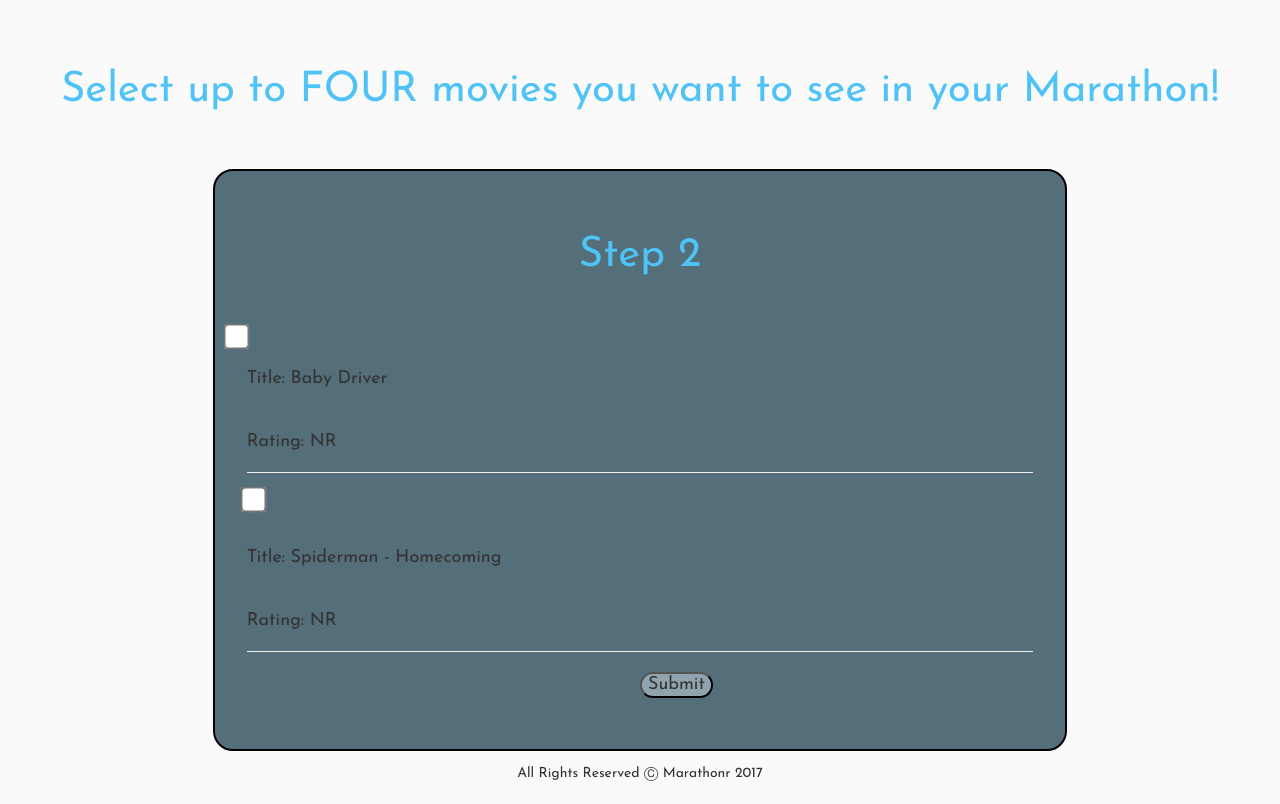
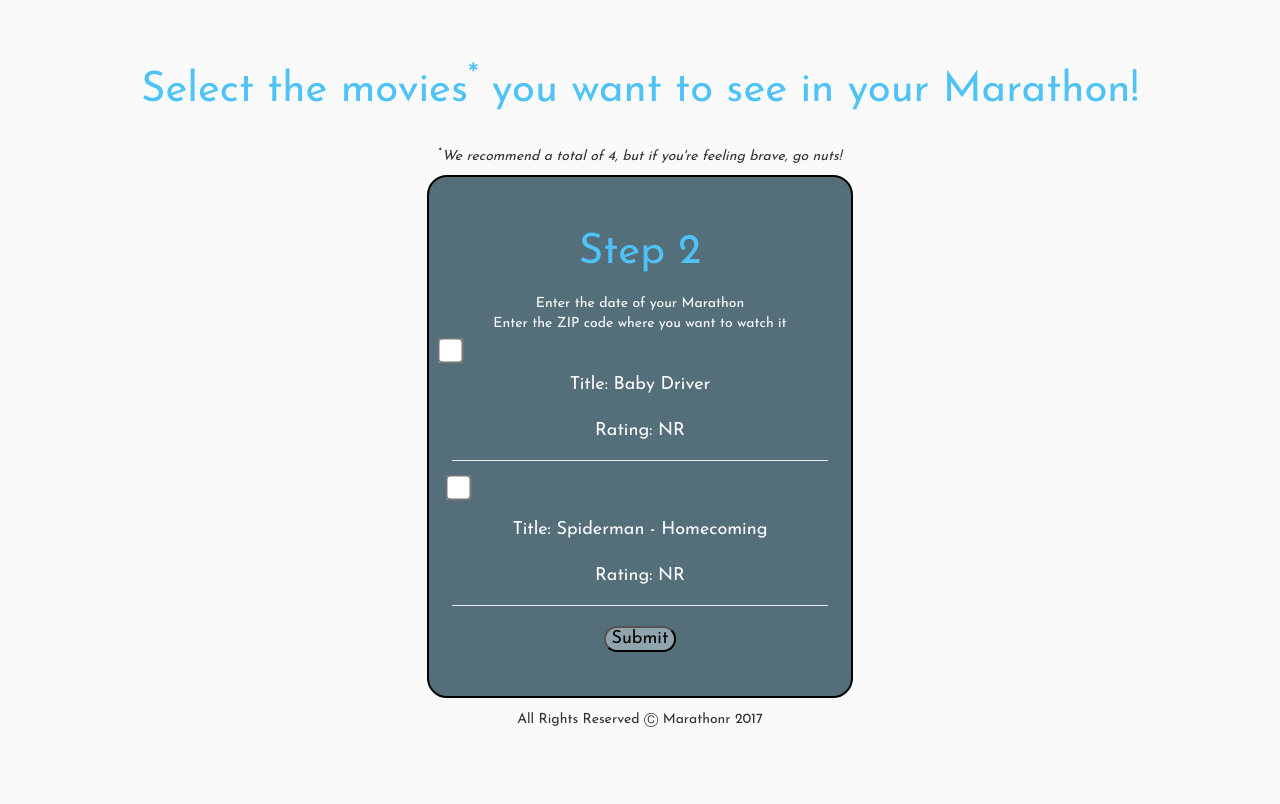
Before and after one commit to jamesnsummers/Marathonr-App, a Django app: template Marathonr/main_app/templates/form-two.html in a window 1280 px wide. Shown: the part 198-1002 px from the top of the page. After the commit the page ends 925 px from the top, so only its background shows below. Run offline with Django 3.2, Linux system fonts and the light colour scheme; data comes from the database, SQL or seed files in the repository; the template is opened without the code that fills it: values that come from a table or form of the project are taken from there, most other values are stand-ins (such as "Sample title", 1, 10 or a date in 2020); parts of the project's set-up code (start-up, migrations or seed data) failed here and were passed over; some libraries are stand-ins or nearby versions.

Commit message:
styling on forms and about page

```diff
--- a/Marathonr/main_app/static/style.css
+++ b/Marathonr/main_app/static/style.css
@@ -94,13 +94,18 @@ form {
   text-align: right;
 }
 
-#form-one-subtitle {
+.form-subtitle {
   text-align: center;
   color: white;
 }
 
 .form-two {
-  text-align: left;
+  text-align: center;
+  color: white;
+}
+
+#form-two-asterisk {
+  text-align: center;
 }
 
 .checkbox {
@@ -120,4 +125,5 @@ form {
   font-size: 1em;
   border-radius: 80px;
   background-color: #90a4ae;
+  color: black;
 }
--- a/Marathonr/main_app/templates/form-one.html
+++ b/Marathonr/main_app/templates/form-one.html
@@ -6,7 +6,7 @@
   <div class="row">
     <form class="col-sm-4 col-md-offset-4 col-sm-offset-4 form-one" action="form-two/" method="get">
       <h3>Step 1</h3>
-      <p id="form-one-subtitle">Enter the date of your Marathon <br>Enter the ZIP code where you want to watch it</p>
+      <p class="form-subtitle">Enter the date of your Marathon <br>Enter the ZIP code where you want to watch it</p>
       <h4>{{ form }}</h4><br>
       <input class="submitBtn" type="submit" value="Submit" />
     </form>
--- a/Marathonr/main_app/templates/form-two.html
+++ b/Marathonr/main_app/templates/form-two.html
@@ -2,11 +2,13 @@
 {% load staticfiles %}
 
 {% block content %}
-<h3>Select up to FOUR movies you want to see in your Marathon!</h3><br>
+<h3>Select the movies<sup>*</sup> you want to see in your Marathon!</h3>
+<h5 id="form-two-asterisk"><sup>*</sup><i>We recommend a total of 4, but if you're feeling brave, go nuts!</i></h5>
 <div class="container-fluid">
   <div class="row">
-    <form class="col-sm-8 col-md-offset-2 col-sm-offset-2 form-two" action="marathon/" method="get">
-      <h3>Step 2</h3><br>
+    <form class="col-sm-4 col-md-offset-4 col-sm-offset-4 form-two" action="marathon/" method="get">
+      <h3>Step 2</h3>
+      <p class="form-subtitle">Enter the date of your Marathon <br>Enter the ZIP code where you want to watch it</p>
       {% for movie in movies %}
        <input class="checkbox" type="checkbox" name="{{ movie.title }}"> <h4>Title: {{ movie.title }}</h4></input>
        <h4>Rating:
@@ -20,9 +22,9 @@
        <hr />
       {% endfor %}
 
-      <input class="submitBtn col-md-offset-6" type="submit" value="Submit" />
-      <input class="submitBtn col-md-offset-6" type="hidden" name="zip" value="{{ zip }}" />
-      <input class="submitBtn col-md-offset-6" type="hidden" name="startDate" value="{{ startDate }}" />
+      <input class="submitBtn" type="submit" value="Submit" />
+      <input class="submitBtn" type="hidden" name="zip" value="{{ zip }}" />
+      <input class="submitBtn" type="hidden" name="startDate" value="{{ startDate }}" />
     </form>
   </div>
 </div>
```
Also changed, not shown: Marathonr/main_app/templates/about.html (+8 -6 lines).
